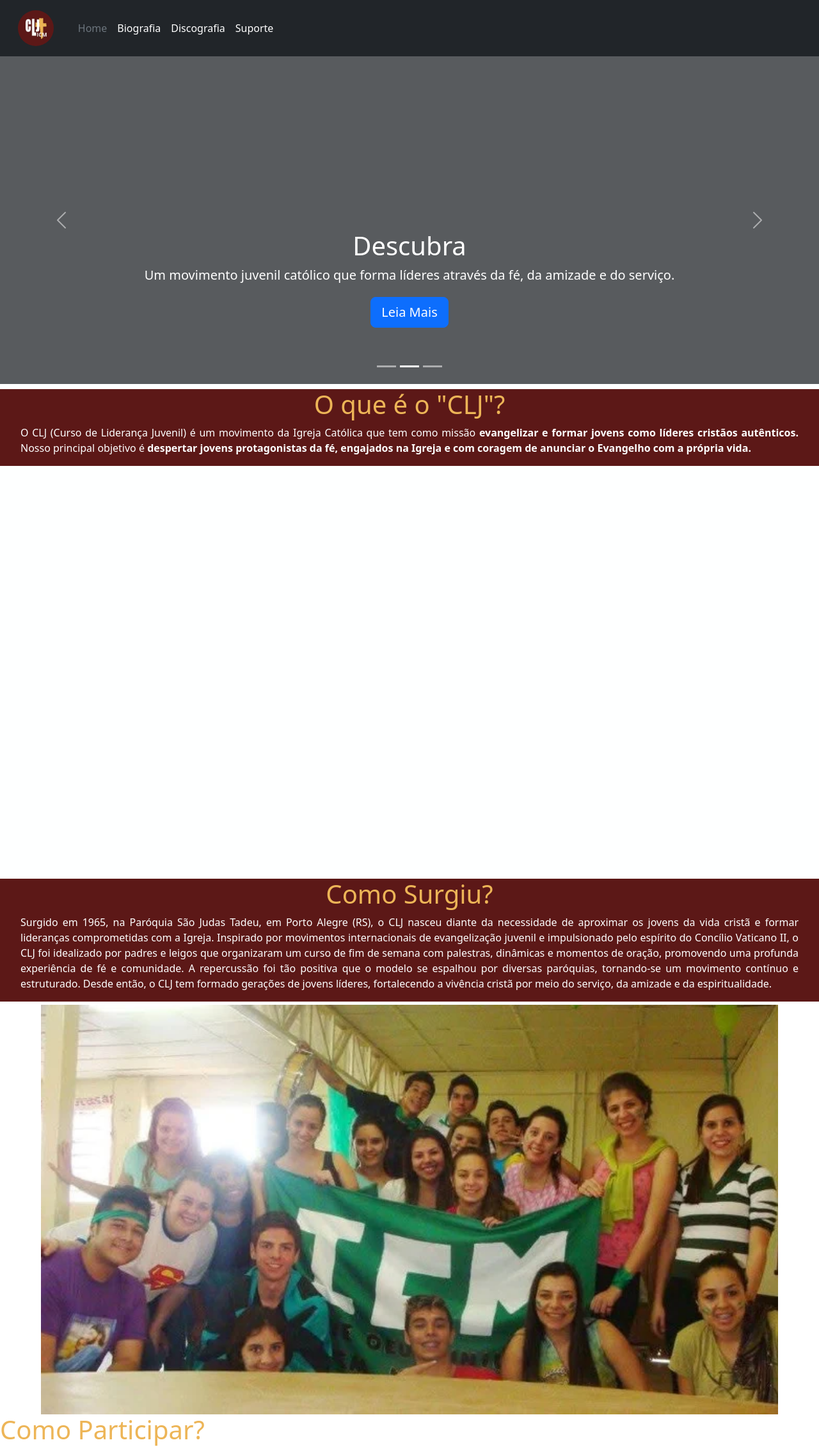
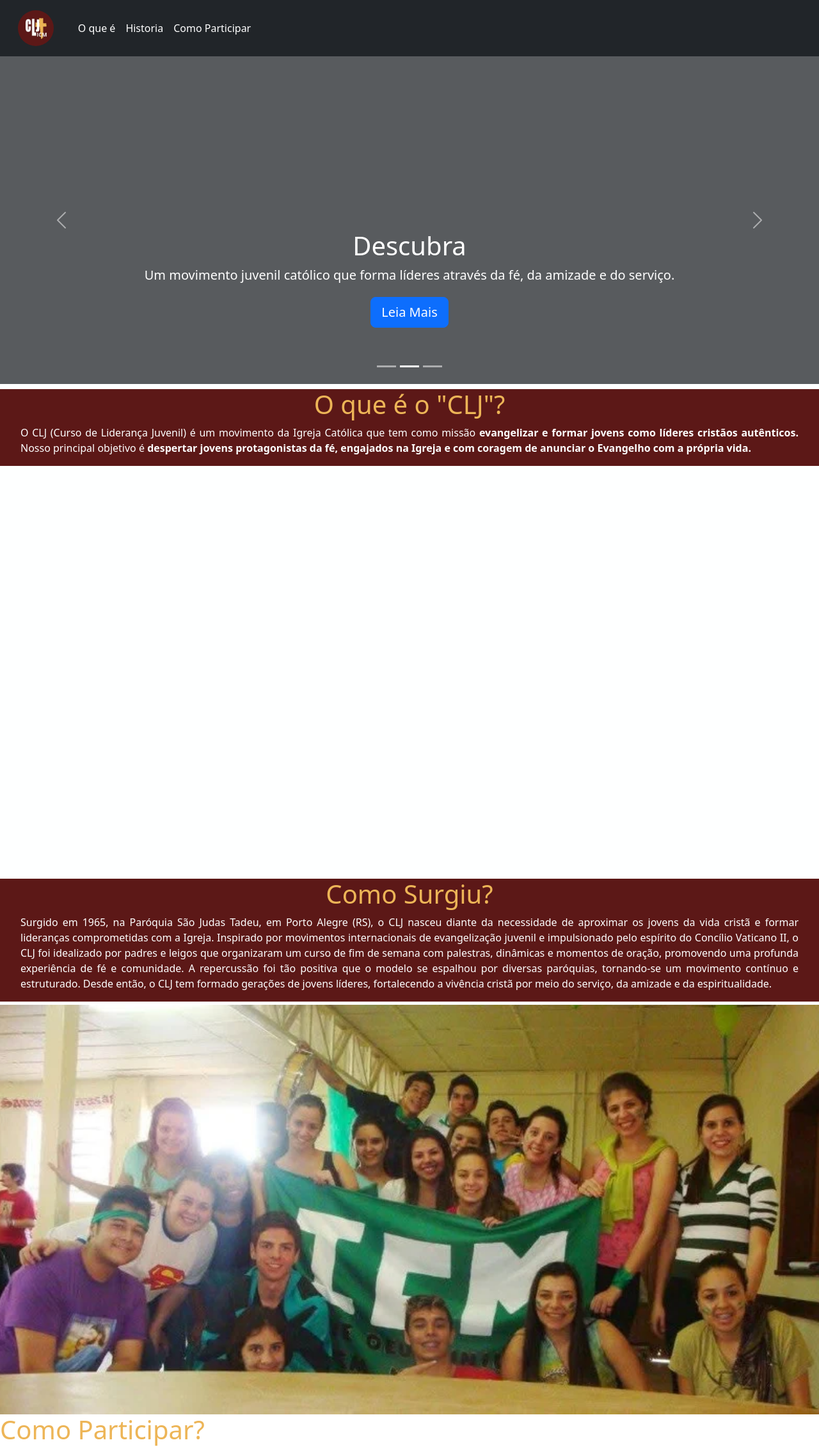
Before and after one commit to GuiQM/CLJ_ICM, a plain HTML site: page index.html in a window 1280 px wide. Shown: the whole page at 64% size. Drawn offline with nearby package versions, Linux system fonts and the light colour scheme.

Commit message:
att06.08

```diff
--- a/css/style.css
+++ b/css/style.css
@@ -2,7 +2,7 @@
 
 .parallax   {
     height: 80%;
-    width: 90%;
+    width: 100%;
     background-attachment: fixed;
     background-position: center;
     background-size: cover;
@@ -11,10 +11,9 @@
     align-items: center;
     justify-content: center;
     margin-top: 5px;
-    justify-self: center;
 }
 
-.pt1   {
+.historia   {
     background-image: url("../img/nossaHistoria.png");
 }
 
--- a/index.html
+++ b/index.html
@@ -20,10 +20,9 @@
 
 
                     <ul class="nav col-12 col-lg-auto me-lg-auto mb-2 justify-content-center mb-md-0">
-                        <li><a href="#head" class="nav-link px-2 text-secondary">Home</a></li>
-                        <li><a href="#biografia" class="nav-link px-2 text-white">Biografia</a></li>
-                        <li><a href="#discografia" class="nav-link px-2 text-white">Discografia</a></li>
-                        <li><a href="#suporte" class="nav-link px-2 text-white">Suporte</a></li>
+                        <li><a href="#oQueE?" class="nav-link px-2 text-white">O que é</a></li>
+                        <li><a href="#historia" class="nav-link px-2 text-white">Historia</a></li>
+                        <li><a href="#participar" class="nav-link px-2 text-white">Como Participar</a></li>
                     </ul>
                 </div>
 
@@ -118,9 +117,10 @@
                 contínuo e estruturado. Desde então, o CLJ tem formado gerações de jovens líderes, fortalecendo a
                 vivência cristã por meio do serviço, da amizade e da espiritualidade.</p>
         </div>
-        <div class="parallax pt1"></div>
+        <div class="parallax historia"></div>
 
         <h1 class="tituloAmarelo">Como Participar?</h1>
+
 
     </main>
 
```
